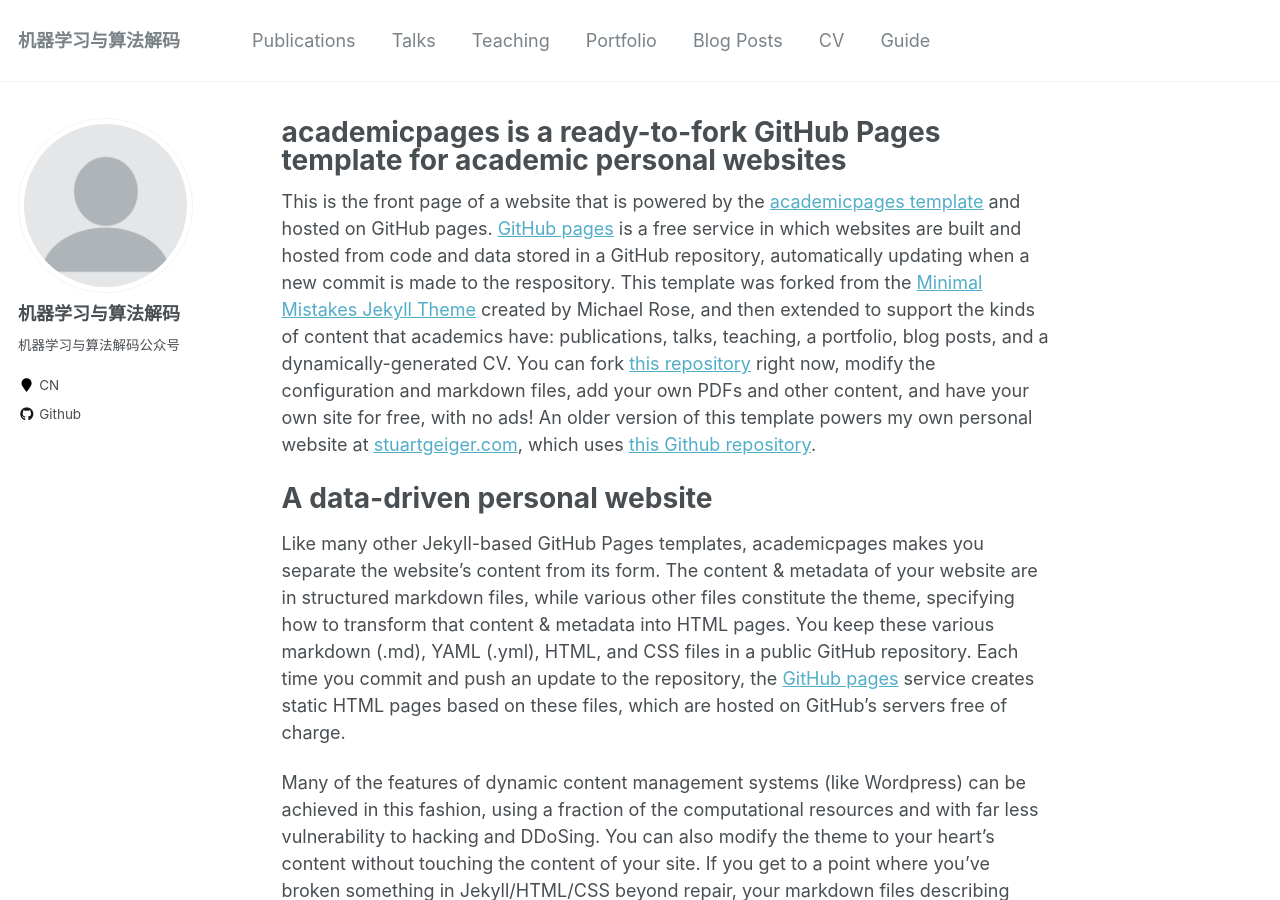
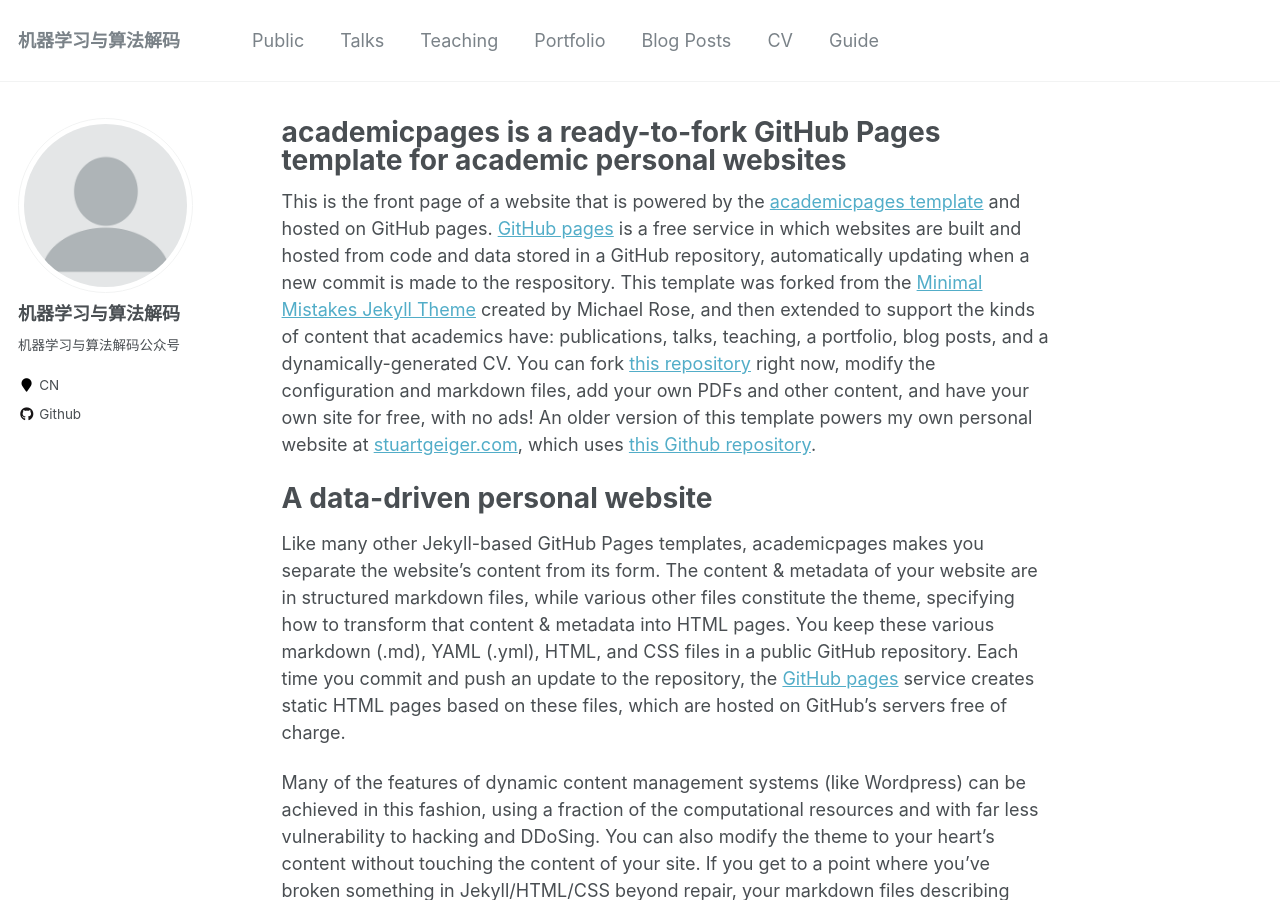
Before and after one commit to SuanmaPlanet/suanmaplanet.github.io, a Jekyll site: the page built from _pages/about.md, in a window 1280 px wide and 900 px high. Built offline with Jekyll 4.4.1, drawn with Linux system fonts in a browser that asks for light colours.

Commit message:
测试导航栏功能

```diff
--- a/_data/navigation.yml
+++ b/_data/navigation.yml
@@ -1,7 +1,10 @@
 # main links links
 main:
-  - title: "Publications"
-    url: /publications/
+#  - title: "Publications"
+#    url: /publications/
+
+  - title: "Public"
+    url: /public/
 
   - title: "Talks"
     url: /talks/
```
